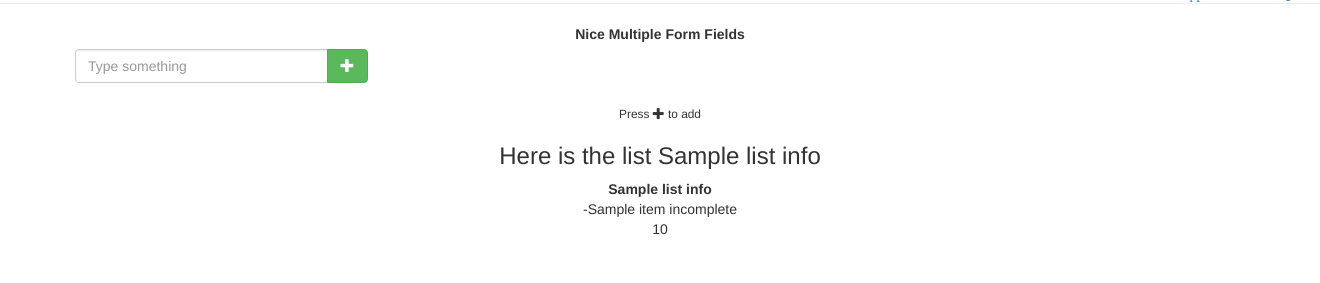
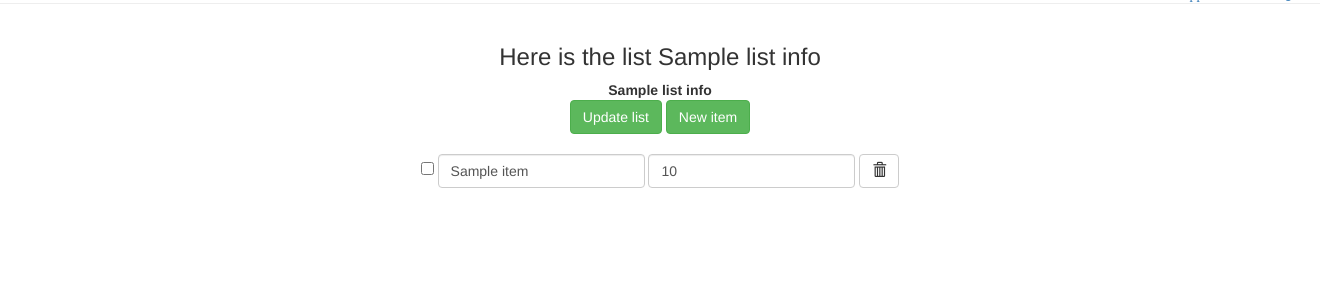
Before and after one commit to kaushikdivya/list_app, a Flask app: template templates/list_info.html in a window 1320 px wide; the page is wider, and only the part inside the window is pictured. Shown: the part 159-442 px from the top of that part. Run offline with Flask 2, Linux system fonts and the light colour scheme; the template is opened without the code that fills it: most values are stand-ins (such as "Sample title", 1, 10 or a date in 2020); some libraries are stand-ins or nearby versions.

Commit message:
added some templates

```diff
--- a/templates/list_info.html
+++ b/templates/list_info.html
@@ -1,70 +1,62 @@
 {% extends "profilelayout.html" %}
 {% block content %}
+
+<script src="//code.jquery.com/jquery-1.11.1.min.js"></script>
+<script type="text/javascript" src="{{ url_for('static', filename='js/bootstrap.min.js') }}"></script>
+
 <div class="container-fluid text-center">
-    <div class="container">
+    <h3>Here is the list {{ list_info[0]['name'] }}</h3>
+    <dl>
+        <dt> {{list_info[0]['name']}}</dt>
 	<div class="row">
         <div class="control-group" id="fields">
-            <label class="control-label" for="field1">Nice Multiple Form Fields</label>
             <div class="controls">
-                <form role="form" autocomplete="off">
-                    <div class="entry input-group col-xs-3">
-                        <input class="form-control" name="fields[]" type="text" placeholder="Type something" />
-                    	<span class="input-group-btn">
-                            <button class="btn btn-success btn-add" type="button">
-                                <span class="glyphicon glyphicon-plus"></span>
-                            </button>
-
-                        </span>
-
+                <form name= "input_form" role="form"  class="form-inline" autocomplete="off" action="{{url_for('lists', list_id = request.path.split('/')[2])}}" method="post">
+                    <div class="form-group">
+                        <button type="submit" class="btn btn-success update-list-button">Update list</button>
                     </div>
+                    <div class="form-group">
+                        <button type="button" class="btn btn-success add-new-item-button">New item</button>
+                    </div>
+                    <br><br>
+                    <div class="items-list">
+                    {% for item in list_info[0]['items']%}
+                        <div class="row">
+                            <div class="list-item">
+                                <div class="form-group">
+                                    <!--<span class="input-group-addon">-->
+                                    <div class="radio" item_id="{{item['id']}}">
+                                        {% if item['status'] == 'incomplete' %}
+                                            <input class="check" type="checkbox" name="check">
+                                            <input type="hidden" name="item_id" value="{{ item['id']}}">
+                                            <input type="hidden" name="status" value="{{ item['status']}}">
+                                            <input type="text" class="form-control check_label" name="fields" value="{{item['name']}}">
+                                            <input type="text" class="form-control check_label" name="quantity" value="{{item['quantity']}}">
+                                        {% else %}
+                                            <input class="check" type="checkbox" name="check" checked>
+                                            <input type="hidden" name="item_id" value="{{ item['id']}}">
+                                            <input type="hidden" name="status" value="{{ item['status']}}">
+                                            <input type="text" class="form-control check_label" style = "text-decoration:line-through" name="fields" value= "{{item['name']}}">
+                                            <input type="text" class="form-control check_label" style = "text-decoration:line-through" name="quantity" value="{{item['quantity']}}">
+                                        {% endif %}
+                                        <button type="button" class="btn btn-default trash_btn" name="trash_btn">
+                                            <span class="glyphicon glyphicon-trash"></span>
+                                        </button>
+                                    </div>
+                                    <br>
+                                </div>
+                            </div>
+                        </div>
+                    {% endfor%}
+                </div>
                 </form>
-            <br>
-            <small>Press <span class="glyphicon glyphicon-plus gs"></span> to add </small>
             </div>
         </div>
 	</div>
-</div>
-    <h3>Here is the list {{ list_info[0]['name'] }}</h3>
-    <dl>
-        <dt> {{list_info[0]['name']}}</dt>
-        <dd>{% for item in list_info[0]['items']%}
-        -{{item['name']}}
-        {{item['status']}}<br>
-        {{item['quantity']}}<br>
-        {% endfor%}
-        </dd>
-
-
-
-    </dl>
+</dl>
 </div>
 
-<script>
+<script type="text/javascript" src="{{ url_for('static', filename='js/add_items_to_list.js') }}"></script>
+<script type="text/javascript" src="{{ url_for('static', filename='js/items.js') }}"></script>
 
-$(function()
-{
-    $(document).on('click', '.btn-add', function(e)
-    {
-        e.preventDefault();
-
-        var controlForm = $('.controls form:first'),
-            currentEntry = $(this).parents('.entry:first'),
-            newEntry = $(currentEntry.clone()).appendTo(controlForm);
-
-        newEntry.find('input').val('');
-        controlForm.find('.entry:not(:last) .btn-add')
-            .removeClass('btn-add').addClass('btn-remove')
-            .removeClass('btn-success').addClass('btn-danger')
-            .html('<span class="glyphicon glyphicon-minus"></span>');
-    }).on('click', '.btn-remove', function(e)
-    {
-		$(this).parents('.entry:first').remove();
-
-		e.preventDefault();
-		return false;
-	});
-});
-
-
-</script>
 {% endblock %}
--- a/templates/profilelayout.html
+++ b/templates/profilelayout.html
@@ -4,9 +4,15 @@
         <title>List App</title>
         <meta name = "viewport" content = "width=device-width", initial-scale = 1">
         <link href = "{{ url_for ('static', filename='css/bootstrap.min.css')}}" rel="stylesheet">
+        <link href = "{{ url_for ('static', filename='css/custom.css')}}" rel="stylesheet">
         <link rel="shortcut icon" href="{{ url_for('static', filename='favicon.ico')}}"
-        <script src="//code.jquery.com/jquery-1.11.1.min.js"></script>
+        <script src="//code.jquery.com/jquery-2.1.1.min.js"></script>
         <script type="text/javascript" src="{{ url_for('static', filename='js/bootstrap.min.js') }}"></script>
+        <style>
+            input[type=checkbox][disabled] + label {
+                color: #ccc;
+            }
+        </style>
 
     </head>
 
```
Also changed, not shown: data_manager.py (+16 -0 lines), routes.py (+82 -3 lines).
